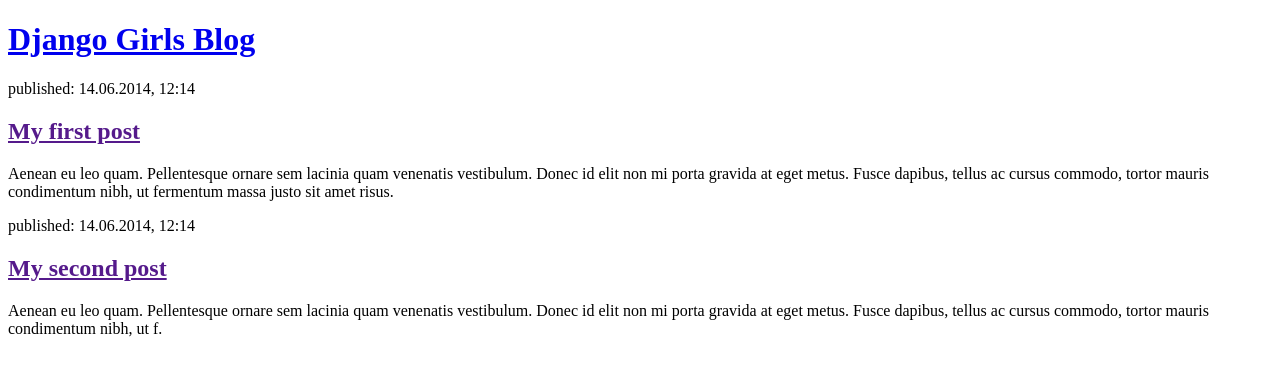
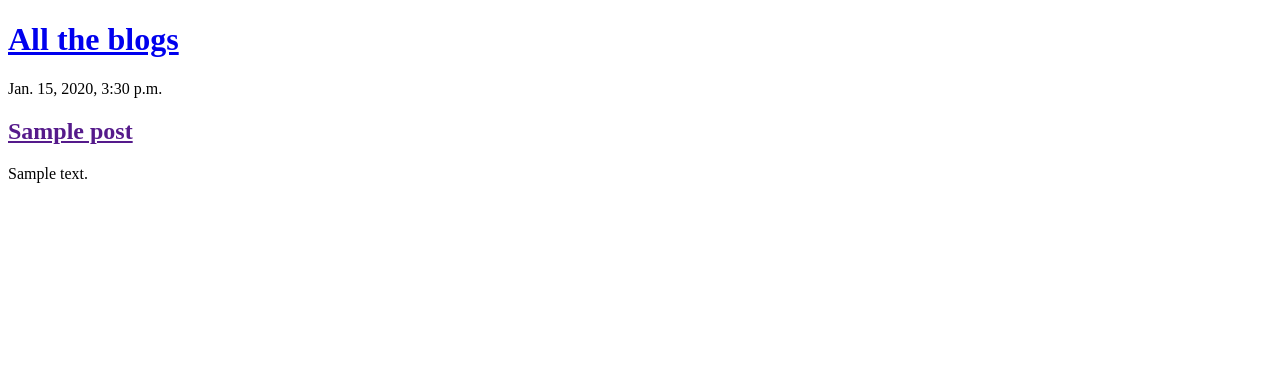
Before and after one commit to madmax-373/my-first-blog, a Django app: page / in a window 1280 px wide. Shown: the top 376 px of the page. Run offline with Django 5.2, Linux system fonts and the light colour scheme; tables that the repository leaves empty hold one stand-in row (values such as "Sample post").

Commit message:
display from db

```diff
--- a/blog/templates/blog/post_list.html
+++ b/blog/templates/blog/post_list.html
@@ -2,28 +2,22 @@
 <html>
 
 <head>
-    <title>Django Girls blog</title>
+    <title>The blog store</title>
 </head>
 
 <body>
     <header>
-        <h1><a href="/">Django Girls Blog</a></h1>
+        <h1><a href="/">All the blogs</a></h1>
     </header>
 
+    {% for post in posts %}
     <article>
-        <time>published: 14.06.2014, 12:14</time>
-        <h2><a href="">My first post</a></h2>
-        <p>Aenean eu leo quam. Pellentesque ornare sem lacinia quam venenatis vestibulum. Donec id elit non mi porta
-            gravida at eget metus. Fusce dapibus, tellus ac cursus commodo, tortor mauris condimentum nibh, ut fermentum
-            massa justo sit amet risus.</p>
+        <time>{{post.published_date}}</time>
+        <h2><a href="">{{post.title}}</a></h2>
+        <p>{{post.text|linebreaksbr}}</p>
     </article>
 
-    <article>
-        <time>published: 14.06.2014, 12:14</time>
-        <h2><a href="">My second post</a></h2>
-        <p>Aenean eu leo quam. Pellentesque ornare sem lacinia quam venenatis vestibulum. Donec id elit non mi porta
-            gravida at eget metus. Fusce dapibus, tellus ac cursus commodo, tortor mauris condimentum nibh, ut f.</p>
-    </article>
+    {% endfor %}
 </body>
 
 </html>
--- a/blog/views.py
+++ b/blog/views.py
@@ -1,5 +1,8 @@
 from django.shortcuts import render
+from django.utils import timezone
+from .models import Post
 
 # Create your views here.
 def post_list(request):
-    return render(request, 'blog/post_list.html', {})
+    posts=Post.objects.filter(published_date__lte=timezone.now()).order_by('published_date')
+    return render(request, 'blog/post_list.html', {'posts':posts})
```
